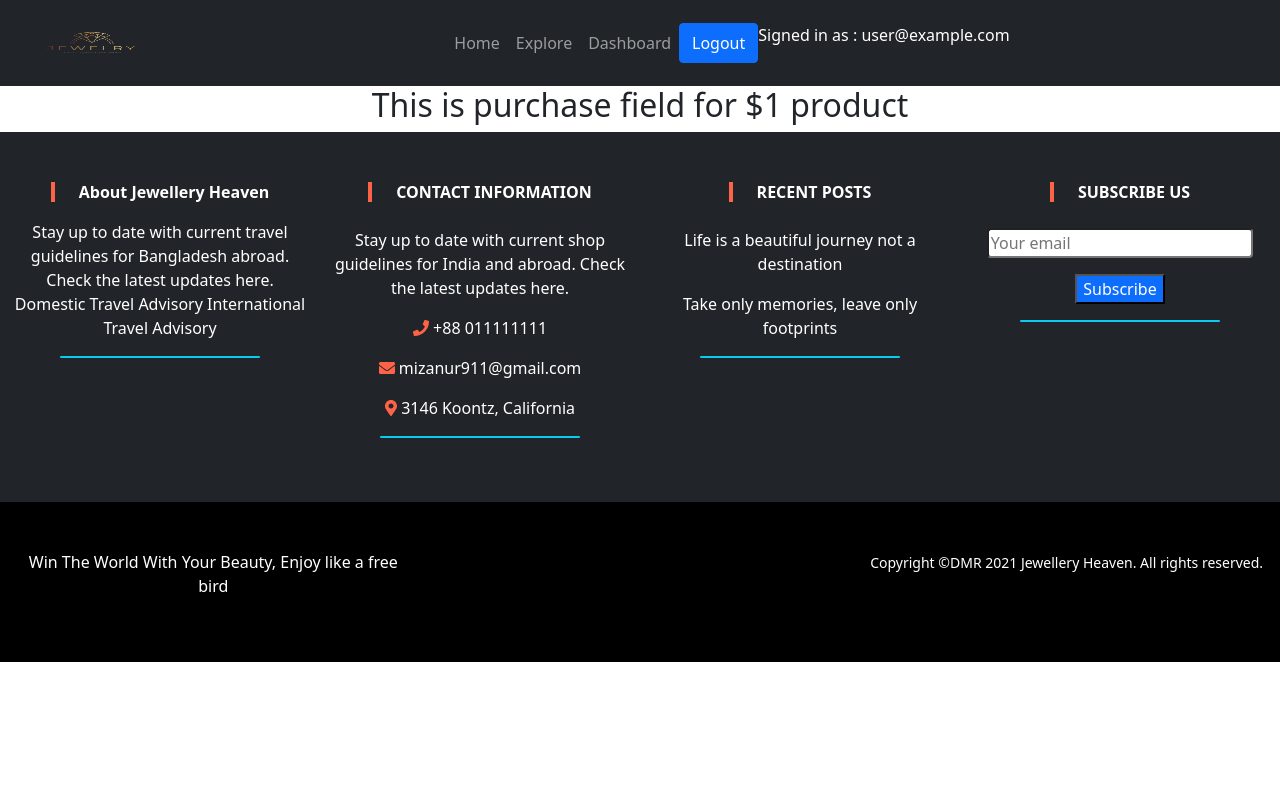
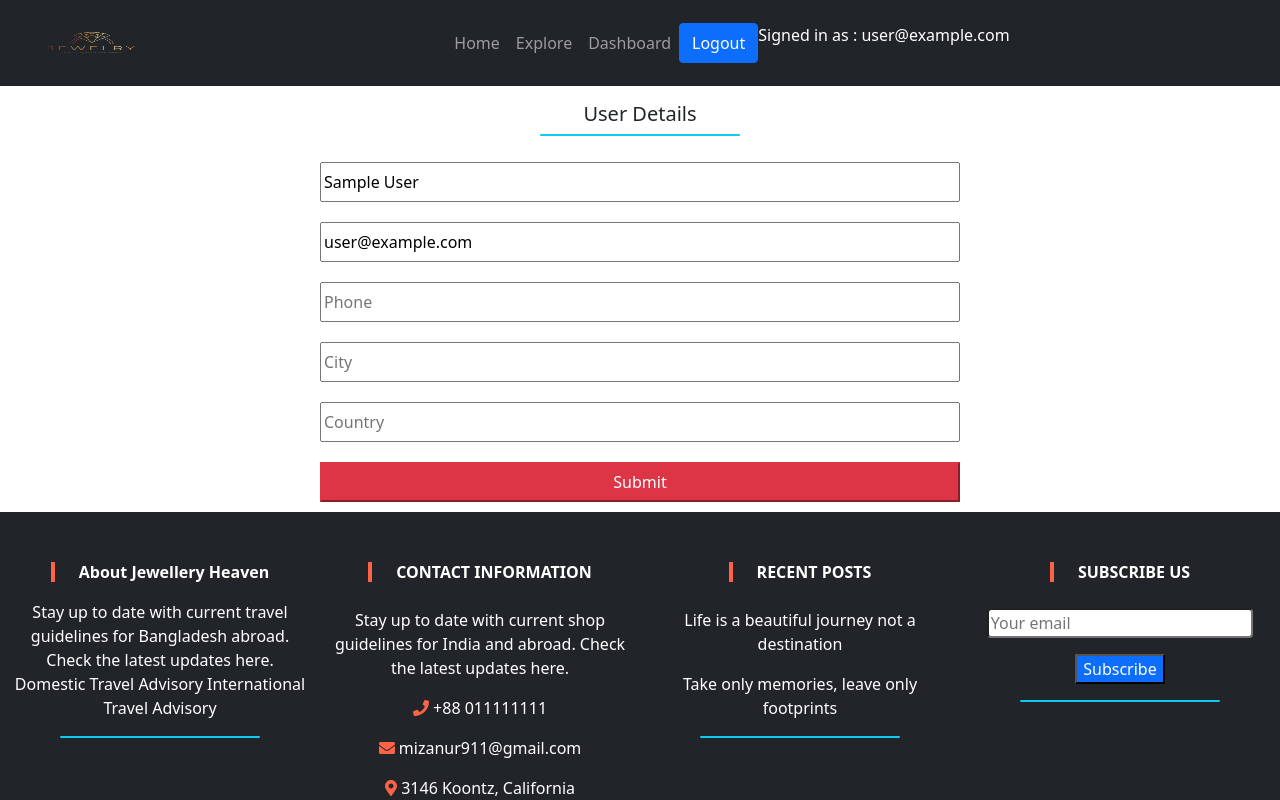
Before and after one commit to dmr-911/jewellery-heaven-client, a React (Create React App) app: page /purchase/1 in a window 1280 px wide. Shown: the top 800 px of the page. Built offline with nearby package versions, Linux system fonts and the light colour scheme; no server answers; sample sign-in values are in the browser's storage.

Commit message:
purchase field added and updated

```diff
--- /dev/null
+++ b/src/Pages/Purchase/Purchase.css
@@ -0,0 +1,5 @@
+.purchase-input{
+    width: 50%;
+    margin: 10px;
+    height: 40px;
+}
--- a/src/Pages/Purchase/Purchase.js
+++ b/src/Pages/Purchase/Purchase.js
@@ -1,11 +1,88 @@
-import React from 'react';
-import { useParams } from 'react-router';
+import React, { useEffect, useState } from 'react';
+import { useHistory, useParams } from 'react-router';
+import './Purchase.css';
+import useAuth from '../../hooks/useAuth';
+import { Modal, Button } from 'react-bootstrap';
 
 const Purchase = () => {
-    const {key} = useParams();
+    const [show, setShow] = useState(false);
+
+    const handleClose = () => {
+        setShow(false);
+        history.push('/');
+    };
+    const handleShow = () => setShow(true);
+    const { user } = useAuth();
+    const history = useHistory();
+    const date = new Date();
+    const { key } = useParams();
+    const [products, setProducts] = useState([]);
+    const initialInfo = { buyerName: user.displayName, email: user.email, phone: '' };
+    const [purchaseInfo, setPurchaseInfo] = useState(initialInfo);
+
+    useEffect(() => {
+        fetch('http://localhost:5000/products')
+            .then(res => res.json())
+            .then(data => setProducts(data));
+    }, []);
+
+    const matchedItem = products.find(product => product.key === parseInt(key));
+
+    const handleOnBlur = e => {
+        const field = e.target.name;
+        const value = e.target.value;
+        const newInfo = { ...purchaseInfo };
+        newInfo[field] = value;
+        setPurchaseInfo(newInfo);
+    }
+
+    const handlePurchase = e => {
+        // collect data
+        const order = {
+            ...purchaseInfo,
+            product: matchedItem.name,
+            price: matchedItem.price - matchedItem.price * (matchedItem.offer / 100),
+            date: date.toLocaleDateString(),
+            rating: matchedItem.rating
+        }
+        // send to the server
+        fetch('http://localhost:5000/orders', {
+            method: 'POST',
+            headers: {
+                'content-type': 'application/json'
+            },
+            body: JSON.stringify(order)
+        })
+            .then(res => res.json())
+            .then(data => {
+                if (data.insertedId) {
+                    handleShow();
+                }
+            });
+
+        e.preventDefault();
+    }
+
     return (
         <div>
-            <h2>This is purchase field for ${key} product</h2>
+            <h5 className="mt-3">User Details</h5>
+            <div className="divider bg-info rounded mb-3 mx-auto"></div>
+            <form onSubmit={handlePurchase}>
+                <input name="name" defaultValue={user.displayName} type="text" className="purchase-input" onBlur={handleOnBlur} placeholder="Name" />
+                <input name="email" defaultValue={user.email} type="email" className="purchase-input" onBlur={handleOnBlur} placeholder="email" />
+                <input name="phone" type="number" className="purchase-input" onBlur={handleOnBlur} placeholder="Phone" />
+                <input name="city" type="text" className="purchase-input" onBlur={handleOnBlur} placeholder="City" />
+                <input name="country" type="text" className="purchase-input" onBlur={handleOnBlur} placeholder="Country" />
+                <input type="submit" value="Submit" className="purchase-input btn-danger" />
+            </form>
+            <Modal show={show} onHide={handleClose}>
+                <Modal.Body>Order Placed Successfully!</Modal.Body>
+                <Modal.Footer>
+                    <Button variant="secondary" onClick={handleClose}>
+                        Close
+                    </Button>
+                </Modal.Footer>
+            </Modal>
         </div>
     );
 };
```
